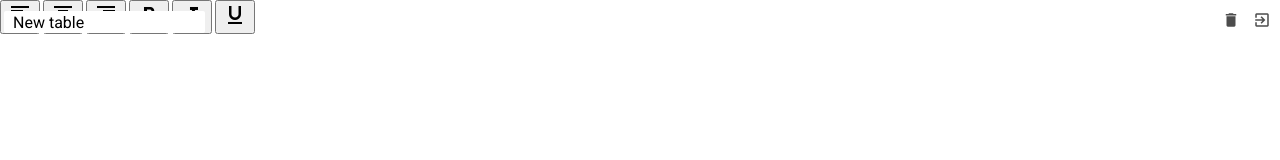
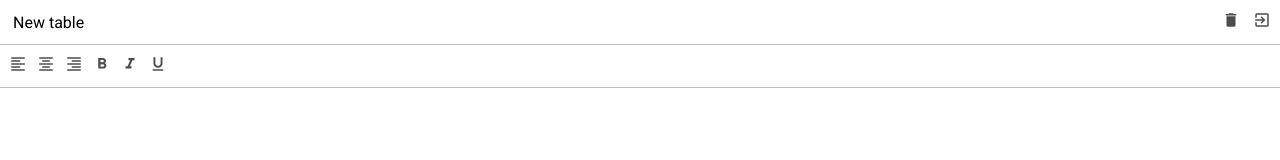
Before and after one commit to darthmorgot/javascript-training-project, a website built with webpack: page src/index.html in a window 1280 px wide. Built offline with nearby package versions, Linux system fonts and the light colour scheme.

Commit message:
added styles for the toolbar

```diff
--- a/src/scss/toolbar.scss
+++ b/src/scss/toolbar.scss
@@ -2,5 +2,17 @@
 @import "mixins";
 
 .toolbar {
+  position: fixed;
+  top: $header-height;
+  display: flex;
+  align-items: center;
+  width: 100%;
+  height: $toolbar-height;
+  padding: 0 4px;
+  border-top: 1px solid $border-color;
+  border-bottom: 1px solid $border-color;
 
+  &__btn {
+    @include button();
+  }
 }
```
